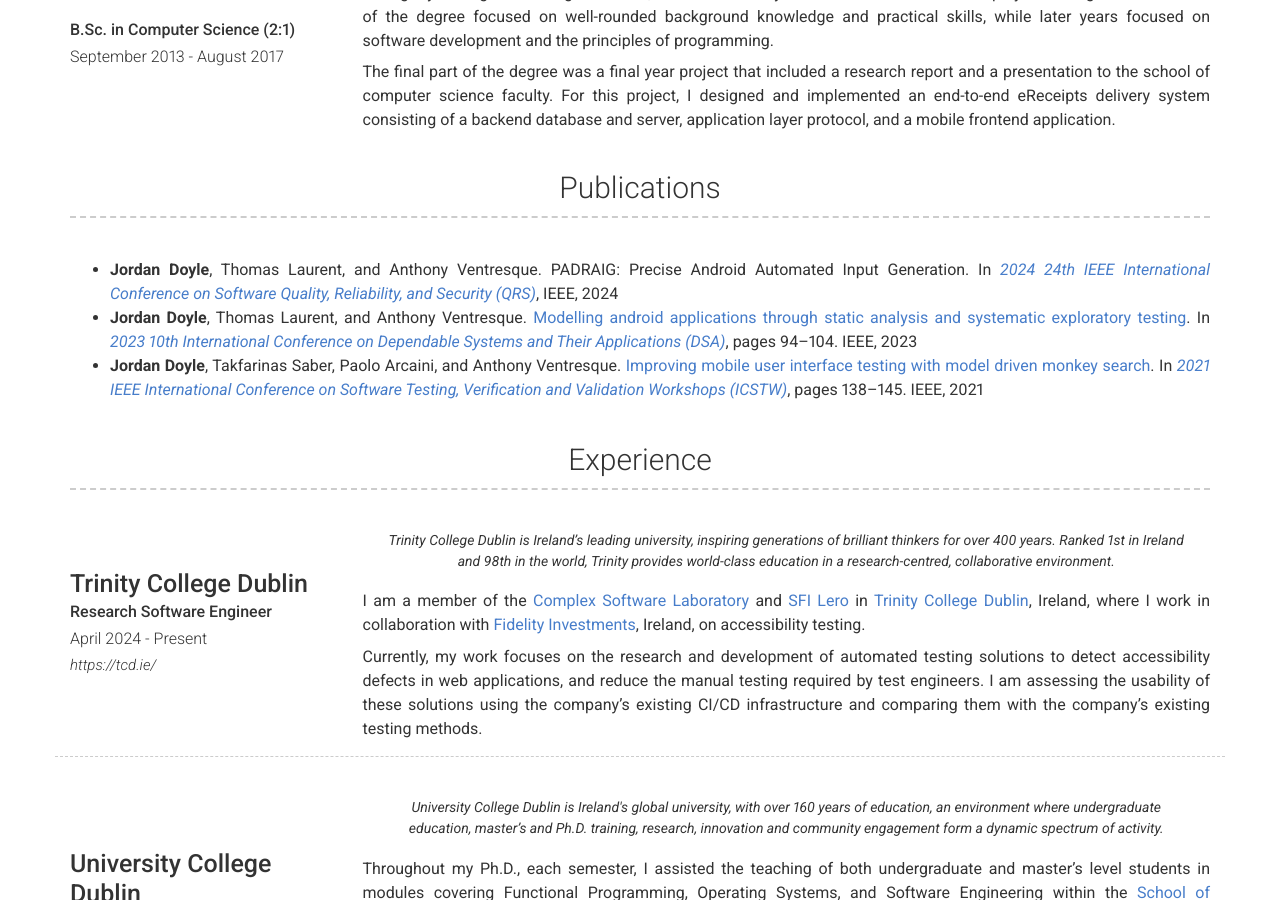
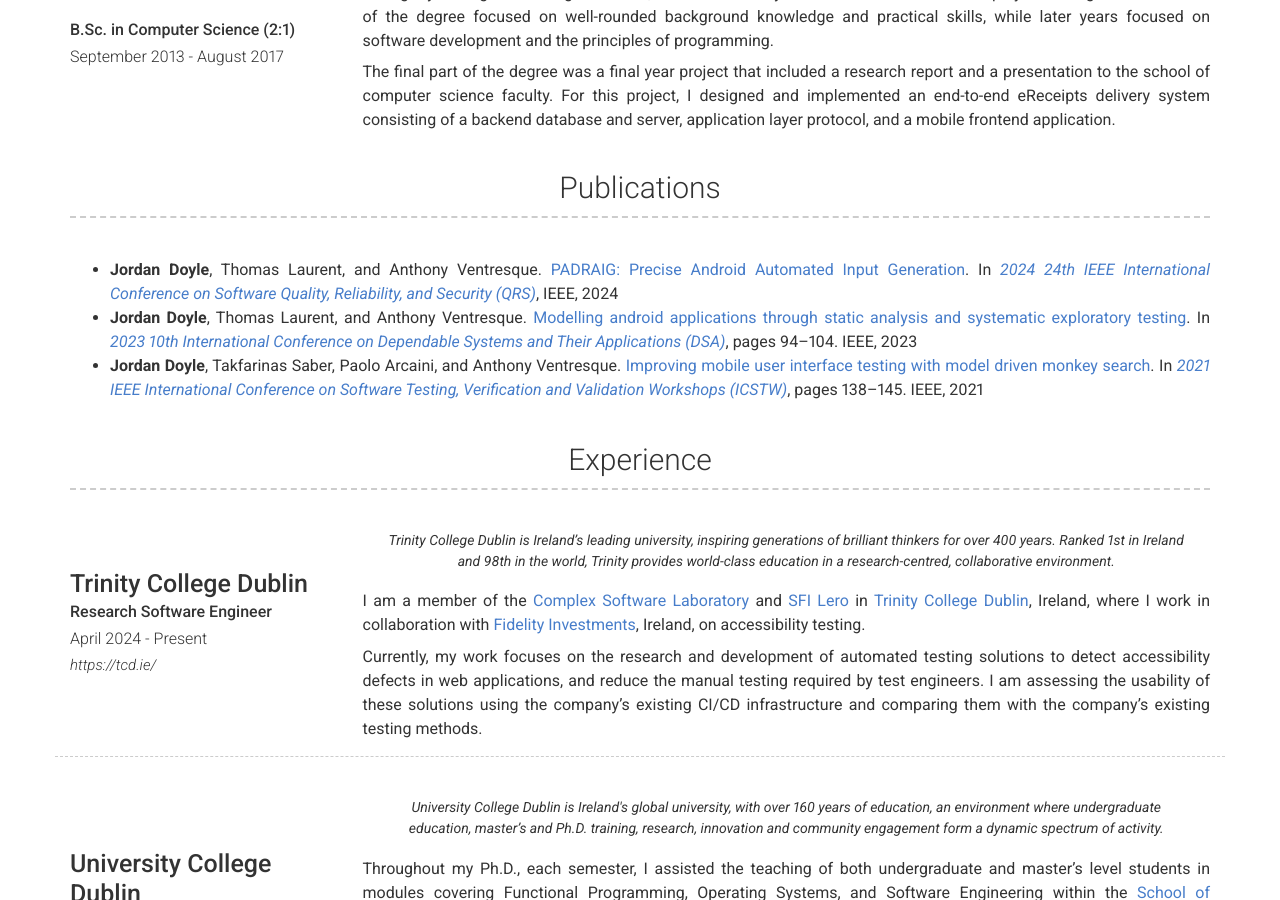
Before and after one commit to jordan2doyle1/jordan2doyle1.github.io, a Jekyll site: the page built from index.md, in a window 1280 px wide and 900 px high, scrolled down 986 px. Built offline with Jekyll 4.4.1, drawn with Linux system fonts in a browser that asks for light colours; nearby versions of some CDN libraries; part of the change alters nothing that is shown.

```diff
--- a/_config.yml
+++ b/_config.yml
@@ -103,7 +103,7 @@ content:
   - title: Publications
     layout: text
     content: | # this will include new lines to allow paragraphs
-      * **Jordan Doyle**, Thomas Laurent, and Anthony Ventresque. PADRAIG: Precise Android Automated Input Generation. In [*2024 24th IEEE International Conference on Software Quality, Reliability, and Security (QRS)*](https://qrs24.techconf.org/), IEEE, 2024
+      * **Jordan Doyle**, Thomas Laurent, and Anthony Ventresque. [PADRAIG: Precise Android Automated Input Generation](https://doi.org/10.1109/QRS62785.2024.00017). In [*2024 24th IEEE International Conference on Software Quality, Reliability, and Security (QRS)*](https://qrs24.techconf.org/), IEEE, 2024
       * **Jordan Doyle**, Thomas Laurent, and Anthony Ventresque. [Modelling android applications through static analysis and systematic exploratory testing](https://doi.org/10.1109/DSA59317.2023.00022). In [*2023 10th International Conference on Dependable Systems and Their Applications (DSA)*](https://dsa23.techconf.org/), pages 94–104. IEEE, 2023
       * **Jordan Doyle**, Takfarinas Saber, Paolo Arcaini, and Anthony Ventresque. [Improving mobile user interface testing with model driven monkey search](https://doi.org/10.1109/ICSTW52544.2021.00034). In [*2021 IEEE International Conference on Software Testing, Verification and Validation Workshops (ICSTW)*](https://icst2021.icmc.usp.br/), pages 138–145. IEEE, 2021
   - title: Experience
```
Also changed, not shown: 1 other file.
